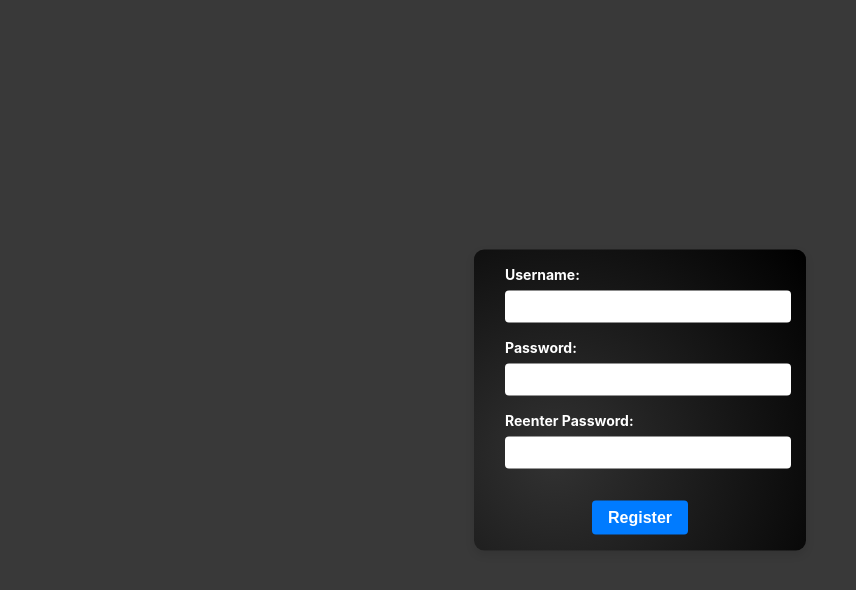
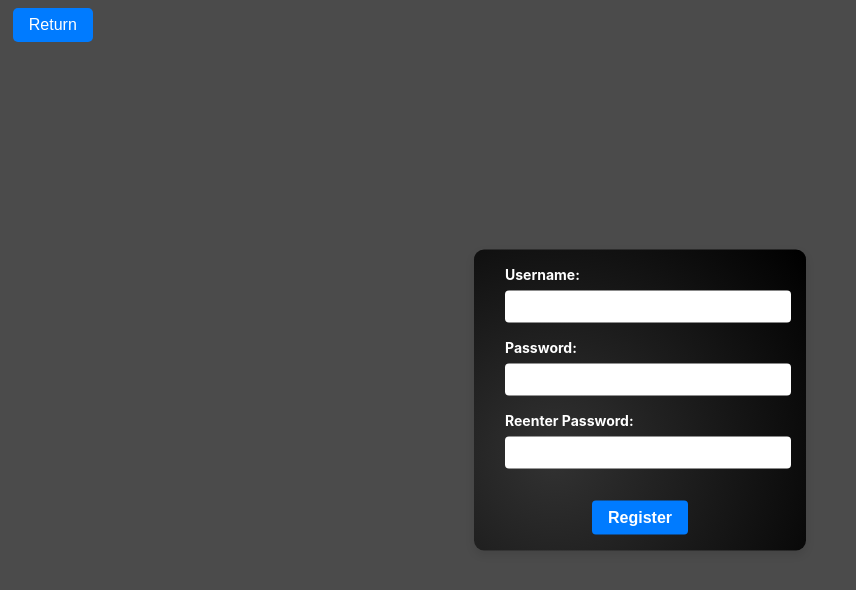
Before and after one commit to StefanDespotovic/banking-system, a React (Create React App) app: page /register in a window 1280 px wide. Shown: the top 590 px of the page, without its empty margins (0-856 px from the left). Built offline with nearby package versions, Linux system fonts and the light colour scheme.

Commit message:
styled components edit

```diff
--- a/src/components/lineGraph/LineGraphIcon.js
+++ b/src/components/lineGraph/LineGraphIcon.js
@@ -2,6 +2,7 @@ import React, { useState } from "react";
 import styled from "styled-components";
 
 const StyledLineGraphIcon = styled.div`
+  position: relative;
   background: radial-gradient(
     circle at 24.1% 68.8%,
     rgb(50, 50, 50) 0%,
@@ -10,9 +11,6 @@ const StyledLineGraphIcon = styled.div`
   box-shadow: 0px 4px 10px rgba(0, 0, 0, 0.1);
   border-radius: 10px;
   padding: 16px;
-  position: absolute;
-  top: 50%;
-  left: 30%;
   display: flex;
   flex-direction: column;
   align-items: center;
--- a/src/components/login/Login.js
+++ b/src/components/login/Login.js
@@ -1,6 +1,5 @@
 import React, { useContext, useState } from "react";
 import { useNavigate } from "react-router-dom";
-import { ErrorMessage } from "@hookform/error-message";
 import { AuthContext } from "../../AuthContext";
 
 import styled from "styled-components";
@@ -69,10 +68,35 @@ const Button = styled.button`
     background-color: #0069d9;
   }
 `;
+const Error = styled.div`
+  color: red;
+  margin-top: 8px;
+`;
+const BackButton = styled.button`
+  position: absolute;
+  top: 1vh;
+  left: 1vw;
+  background-color: #007bff;
+  color: #ffffff;
+  border: none;
+  border-radius: 5px;
+  font-size: 16px;
+  padding: 8px 16px;
+  cursor: pointer;
+
+  &:hover {
+    background-color: #0069d9;
+  }
+
+  @media (max-width: 768px) {
+    position: static;
+    margin-top: 5vh;
+  }
+`;
 const Login = () => {
   const [username, setUsername] = useState("");
   const [password, setPassword] = useState("");
-  const [error, setError] = useState(null);
+  const [loginError, setLoginError] = useState("");
 
   const { handleLogin } = useContext(AuthContext);
 
@@ -80,7 +104,7 @@ const Login = () => {
 
   const handleSubmit = async (event) => {
     event.preventDefault();
-    setError(null);
+    setLoginError("");
 
     try {
       const response = await fetch("http://localhost:5000/api/login", {
@@ -100,18 +124,21 @@ const Login = () => {
         navigate("/main");
       } else {
         const data = await response.json();
-        setError(data.error);
+        setLoginError(data.error);
       }
     } catch (error) {
       console.error("Error connecting to server", error);
-      setError("Error connecting to server. Please try again.");
+      setLoginError("Error connecting to server. Please try again.");
     }
   };
-
+  const handleBack = () => {
+    navigate("/");
+  };
   return (
+    <>
       <LoginModal>
         <Form onSubmit={handleSubmit}>
-        {error && <ErrorMessage>{error}</ErrorMessage>}
+          {loginError && <Error>{loginError}</Error>}
           <Label>
             <span>Username:</span>
             <input
@@ -131,6 +158,8 @@ const Login = () => {
           <Button type="submit">Login</Button>
         </Form>
       </LoginModal>
+      <BackButton onClick={handleBack}>Return</BackButton>
+    </>
   );
 };
 
--- a/src/components/mainPage/MainPage.js
+++ b/src/components/mainPage/MainPage.js
@@ -9,35 +9,88 @@ import { useNavigate } from "react-router-dom";
 
 import styled from "styled-components";
 
-const Card = styled.div`
-  position: relative;
+const Wrapper = styled.div`
   display: flex;
   flex-direction: column;
-  top: 7vh;
+  align-items: flex-start;
+
+  @media (max-width: 768px) {
+    align-items: center;
+  }
+`;
+
+const Card = styled.div`
+  margin-top: 10vh;
   margin-left: 3vw;
+
+  @media (max-width: 768px) {
+    margin-top: 5vh;
+    margin-left: 0;
+  }
 `;
+
 const History = styled.div`
-  position: relative;
-  display: flex;
-  flex-direction: column;
-  top: 12vh;
+  margin-top: 5vh;
   margin-left: 3vw;
+
+  @media (max-width: 768px) {
+    margin-top: 5vh;
+    margin-left: 0;
+  }
 `;
+
 const Balance = styled.div`
-  position: relative;
+  margin-top: -75.2vh;
   margin-left: 30vw;
-  bottom: 62vh;
+
+  @media (max-width: 768px) {
+    margin-top: 5vh;
+    margin-left: 0;
+  }
 `;
+
 const Transfer = styled.div`
-  position: relative;
+  margin-top: 5vh;
   margin-left: 30vw;
-  bottom: 32vh;
+
+  @media (max-width: 768px) {
+    margin-top: 5vh;
+    margin-left: 0;
+  }
 `;
+
 const LineGraphicon = styled.div`
-  position: relative;
-  margin-left: 40vw;
-  bottom: 83vh;
+  margin-top: -72.4vh;
+  margin-left: 55vw;
+
+  @media (max-width: 768px) {
+    margin-top: 5vh;
+    margin-left: 0;
+  }
 `;
+
+const LogoutButton = styled.button`
+  position: absolute;
+  top: 1vh;
+  left: 1vw;
+  background-color: #007bff;
+  color: #ffffff;
+  border: none;
+  border-radius: 5px;
+  font-size: 16px;
+  padding: 8px 16px;
+  cursor: pointer;
+
+  &:hover {
+    background-color: #0069d9;
+  }
+
+  @media (max-width: 768px) {
+    position: static;
+    margin-top: 5vh;
+  }
+`;
+
 const Main = () => {
   const { userId } = useContext(AuthContext);
   const [userData, setUserData] = useState({});
@@ -146,6 +199,7 @@ const Main = () => {
 
   return (
     <>
+      <Wrapper>
         <Card>
           <CreditCard
             accountType="Credit Card"
@@ -169,7 +223,8 @@ const Main = () => {
         <LineGraphicon>
           <LineGraph userData={userData} />
         </LineGraphicon>
-      <button onClick={handleLogoutClick}>Logout</button>
+      </Wrapper>
+      <LogoutButton onClick={handleLogoutClick}>Logout</LogoutButton>
     </>
   );
 };
--- a/src/components/register/Register.js
+++ b/src/components/register/Register.js
@@ -67,6 +67,27 @@ const Button = styled.button`
     background-color: #0069d9;
   }
 `;
+const BackButton = styled.button`
+  position: absolute;
+  top: 1vh;
+  left: 1vw;
+  background-color: #007bff;
+  color: #ffffff;
+  border: none;
+  border-radius: 5px;
+  font-size: 16px;
+  padding: 8px 16px;
+  cursor: pointer;
+
+  &:hover {
+    background-color: #0069d9;
+  }
+
+  @media (max-width: 768px) {
+    position: static;
+    margin-top: 5vh;
+  }
+`;
 
 const Register = () => {
   const [username, setUsername] = useState("");
@@ -117,7 +138,11 @@ const Register = () => {
       setError("Error connecting to server. Please try again.");
     }
   };
+  const handleBack = () => {
+    navigate("/");
+  };
   return (
+    <>
       <RegisterModal>
         <Form onSubmit={handleSubmit}>
           {error && <span>{error.message}</span>}
@@ -156,6 +181,8 @@ const Register = () => {
           <Button type="submit">Register</Button>
         </Form>
       </RegisterModal>
+      <BackButton onClick={handleBack}>Return</BackButton>
+    </>
   );
 };
 
--- a/src/components/transferBalance/TransferBalance.js
+++ b/src/components/transferBalance/TransferBalance.js
@@ -12,17 +12,13 @@ const TransferBalanceCard = styled.div`
   border-radius: 10px;
   padding: 16px;
   width: 300px;
-  position: absolute;
-  top: 50%;
-  left: 15%;
-  transform: translate(-50%, -50%);
   display: flex;
   flex-direction: column;
   align-items: center;
 
   h2 {
     margin-bottom: 16px;
-    font-size: 20px;
+    font-size: 24px;
     font-weight: bold;
   }
 
--- a/src/index.css
+++ b/src/index.css
@@ -5,7 +5,7 @@ body {
     sans-serif;
   -webkit-font-smoothing: antialiased;
   -moz-osx-font-smoothing: grayscale;
-  background-color: #393939;
+  background-color: #4b4b4b;
 }
 
 code {
```
Lines whose indentation alone changed are shown as unchanged.
